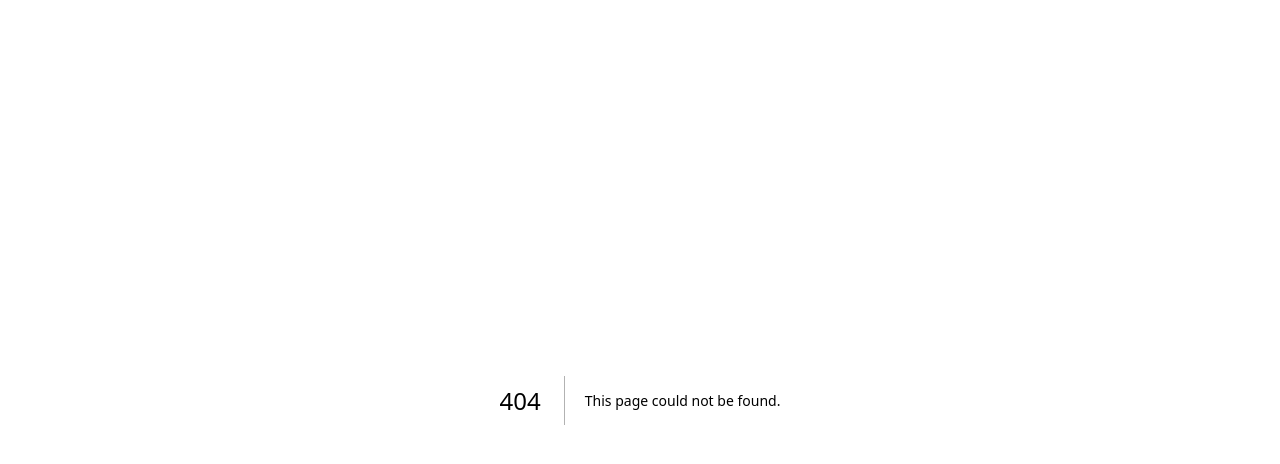
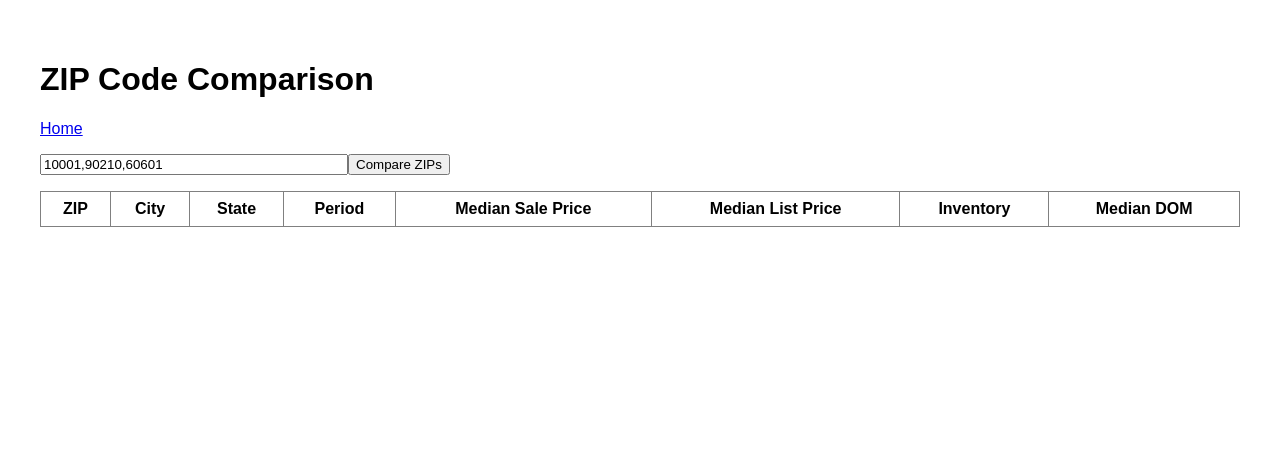
Before and after one commit to asiddaramanna/homebase, a Next.js app in the folder frontend/: page /compare-zips in a window 1280 px wide. Before the commit this address had no page. Shown: the top 464 px of the page. Built offline with nearby package versions, Linux system fonts and the light colour scheme.

Commit message:
Create compare-zips.js

```diff
--- /dev/null
+++ b/frontend/pages/compare-zips.js
@@ -0,0 +1,58 @@
+import { useState } from 'react'
+import Link from 'next/link'
+
+export default function CompareZipsPage() {
+  const [zipCodes, setZipCodes] = useState('10001,90210,60601')
+  const [results, setResults] = useState([])
+
+  const handleLoad = async () => {
+    const res = await fetch(`http://127.0.0.1:8000/compare-zips?zip_codes=${zipCodes}`)
+    setResults(await res.json())
+  }
+
+  return (
+    <div style={{ padding: '2rem', fontFamily: 'Arial' }}>
+      <h1>ZIP Code Comparison</h1>
+      <Link href="/">Home</Link>
+
+      <div style={{ marginTop: '1rem' }}>
+        <input
+          value={zipCodes}
+          onChange={(e) => setZipCodes(e.target.value)}
+          placeholder="ZIPs separated by commas"
+          style={{ width: '300px' }}
+        />
+        <button onClick={handleLoad}>Compare ZIPs</button>
+      </div>
+
+      <table border="1" cellPadding="8" style={{ borderCollapse: 'collapse', width: '100%', marginTop: '1rem' }}>
+        <thead>
+          <tr>
+            <th>ZIP</th>
+            <th>City</th>
+            <th>State</th>
+            <th>Period</th>
+            <th>Median Sale Price</th>
+            <th>Median List Price</th>
+            <th>Inventory</th>
+            <th>Median DOM</th>
+          </tr>
+        </thead>
+        <tbody>
+          {results.map((row, idx) => (
+            <tr key={idx}>
+              <td>{row.zip_code}</td>
+              <td>{row.city}</td>
+              <td>{row.state}</td>
+              <td>{row.period_begin}</td>
+              <td>{row.median_sale_price}</td>
+              <td>{row.median_list_price}</td>
+              <td>{row.inventory}</td>
+              <td>{row.median_dom}</td>
+            </tr>
+          ))}
+        </tbody>
+      </table>
+    </div>
+  )
+}
```
